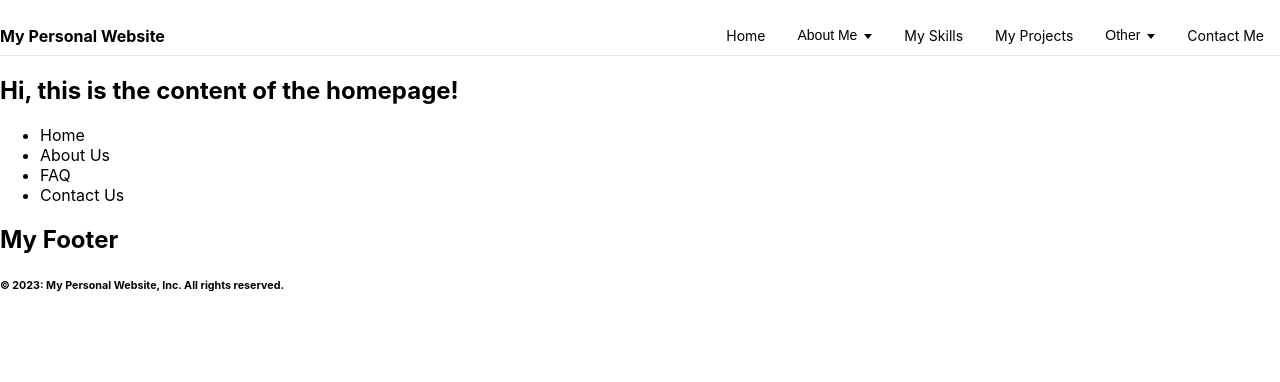
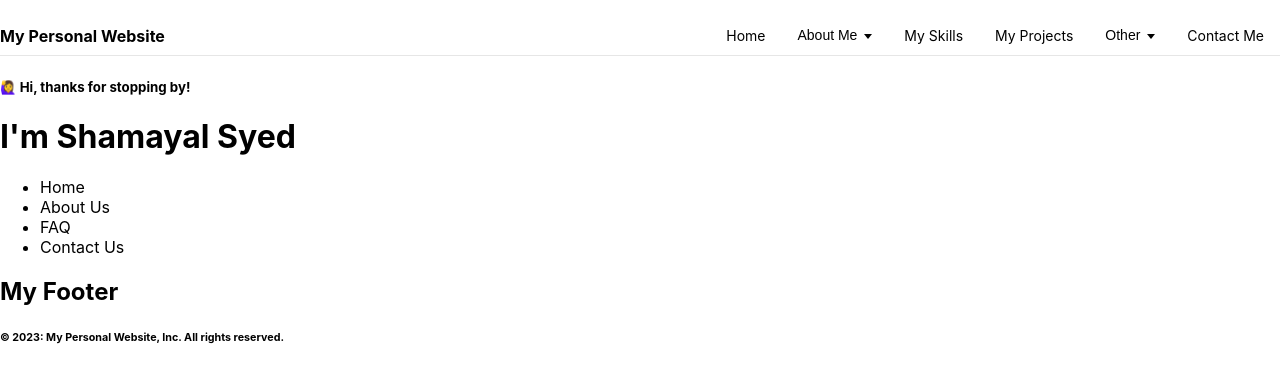
Before and after one commit to Shamayal/personal-website, a React (Create React App) app: page / in a window 1280 px wide. Shown: the top 382 px of the page. Built offline with nearby package versions, Linux system fonts and the light colour scheme.

Commit message:
added contact page

```diff
--- a/src/App.js
+++ b/src/App.js
@@ -6,7 +6,9 @@ import ReactDOM from 'react-dom'
 
 import NavigationBar from "./components/NavigationBar";
 import HomePage from "./routes/HomePage";
-import Footer from "./components/Footer"
+import Footer from "./components/Footer";
+
+import Contact from "./components/Contact";
 
 function App() {
   return (
@@ -21,6 +23,8 @@ function App() {
 
           <Route path="*" element={<h1>404 Page Not Found</h1>} />
 
+          <Route path="/contact" element={<Contact />} />
+
         </Routes>
 
         <Footer />
--- a/src/routes/HomePage.jsx
+++ b/src/routes/HomePage.jsx
@@ -1,12 +1,19 @@
+
+
 
 const HomePage = () => {
 
   return (
 
     <>
-      <h2>
-        Hi, this is the content of the homepage!
-      </h2>
+      <h5>
+        🙋‍♀️ Hi, thanks for stopping by!
+      </h5>
+      <h1>
+        I'm Shamayal Syed
+      </h1>
+
+
 
     </>
 
```
Also changed, not shown: src/components/About.jsx (added).
